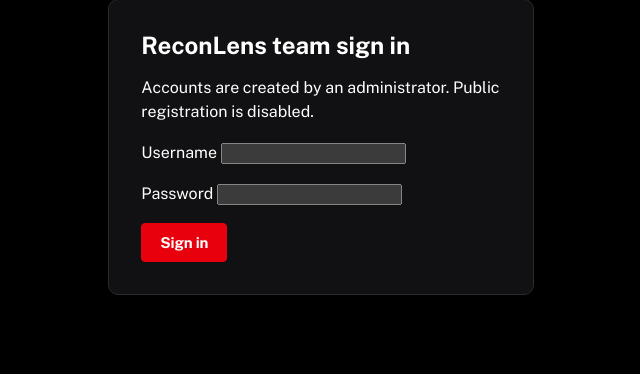
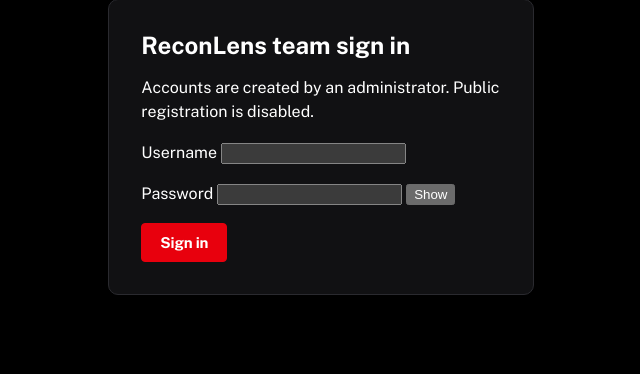
Before and after one commit to varunsharma0909/ReconLens-OSINT, a Flask app: page /login in a window 1280 px wide. Shown: the part 97-471 px from the top of the page, without its empty margins (319-959 px from the left). Run offline with Flask 3, Linux system fonts and the light colour scheme; parts of the project's set-up code (start-up, migrations or seed data) failed here and were passed over.

Commit message:
Add accessible password visibility toggle to login form

```diff
--- a/templates/login.html
+++ b/templates/login.html
@@ -17,10 +17,14 @@
         <p><label for="username">Username</label>
         <input id="username" name="username" autocomplete="username" required maxlength="40"></p>
         <p><label for="password">Password</label>
-        <input id="password" type="password" name="password" autocomplete="current-password" required></p>
+        <span class="password-field">
+          <input id="password" type="password" name="password" autocomplete="current-password" required>
+          <button type="button" id="toggle-password" class="password-toggle" aria-controls="password" aria-pressed="false" aria-label="Show password">Show</button>
+        </span></p>
         <button type="submit" class="btn btn-primary">Sign in</button>
       </form>
     </section>
   </main>
+  <script src="{{ url_for('static', filename='js/login.js') }}"></script>
 </body>
 </html>
```
